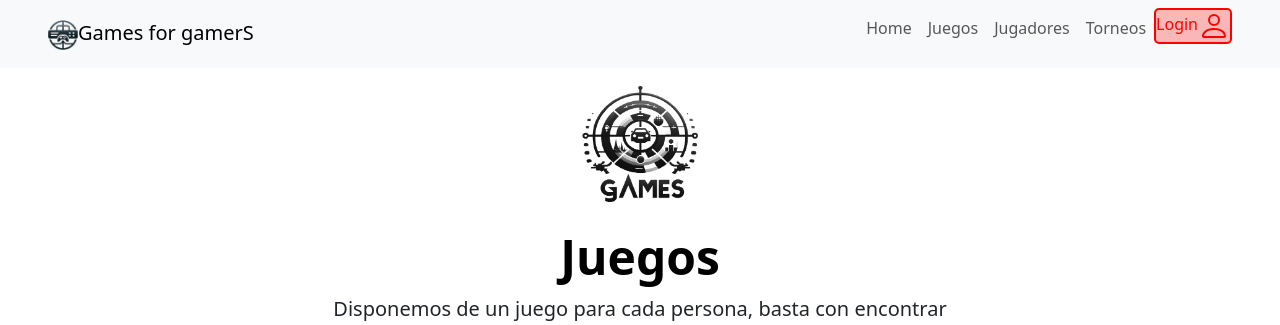
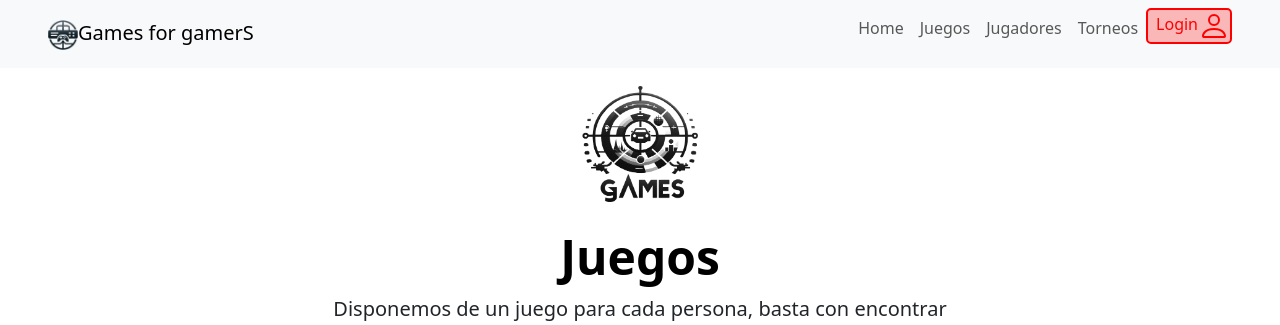
Before and after one commit to puertasman/games4gamers, a Django app: page /juegos/ in a window 1280 px wide. Shown: the top 325 px of the page. Run offline with Django 5.2, Linux system fonts and the light colour scheme.

Commit message:
Actualización base.html, database y views

```diff
--- a/servidor_juegos/templates/base.html
+++ b/servidor_juegos/templates/base.html
@@ -37,12 +37,12 @@
               </li>
               <li>
                   {% if user.is_authenticated  %}
-                  <a href="{% url 'jugador_info' user.id %}" style="text-decoration:none;"><p style="color:#00cc00; background-color: #00cc0044; border: 2px solid #00ff00; border-radius:5px;">{{ user.username }}
+                  <a href="{% url 'jugador_info' user.id %}" style="text-decoration:none;"><p style="color:#00cc00; padding-left: 8px; background-color: #00cc0044; border: 2px solid #00ff00; border-radius:5px;">{{ user.username }}
                   <svg xmlns="http://www.w3.org/2000/svg" width="32" height="32" fill="#00cc00" class="bi bi-person" viewBox="0 0 16 16">
                     <path d="M8 8a3 3 0 1 0 0-6 3 3 0 0 0 0 6m2-3a2 2 0 1 1-4 0 2 2 0 0 1 4 0m4 8c0 1-1 1-1 1H3s-1 0-1-1 1-4 6-4 6 3 6 4m-1-.004c-.001-.246-.154-.986-.832-1.664C11.516 10.68 10.289 10 8 10s-3.516.68-4.168 1.332c-.678.678-.83 1.418-.832 1.664z"/>
                   </svg></p></a>
                   {% else %}
-                  <a href="{% url 'jugadores_login' %}" style="color: #ff0000; text-decoration:none"><p style="color:#ff0000; background-color: #ff000044; border: 2px solid #ff0000; border-radius:5px;">Login<svg xmlns="http://www.w3.org/2000/svg" width="32" height="32" fill="#ff0000" class="bi bi-person" viewBox="0 0 16 16">
+                  <a href="{% url 'jugadores_login' %}" style="color: #ff0000; text-decoration:none"><p style="color:#ff0000; padding-left: 8px; background-color: #ff000044; border: 2px solid #ff0000; border-radius:5px;">Login<svg xmlns="http://www.w3.org/2000/svg" width="32" height="32" fill="#ff0000" class="bi bi-person" viewBox="0 0 16 16">
                     <path d="M8 8a3 3 0 1 0 0-6 3 3 0 0 0 0 6m2-3a2 2 0 1 1-4 0 2 2 0 0 1 4 0m4 8c0 1-1 1-1 1H3s-1 0-1-1 1-4 6-4 6 3 6 4m-1-.004c-.001-.246-.154-.986-.832-1.664C11.516 10.68 10.289 10 8 10s-3.516.68-4.168 1.332c-.678.678-.83 1.418-.832 1.664z"/>
                   </svg></p></a>
                   {% endif %}
```
Also changed, not shown: servidor_juegos/db.sqlite3.
